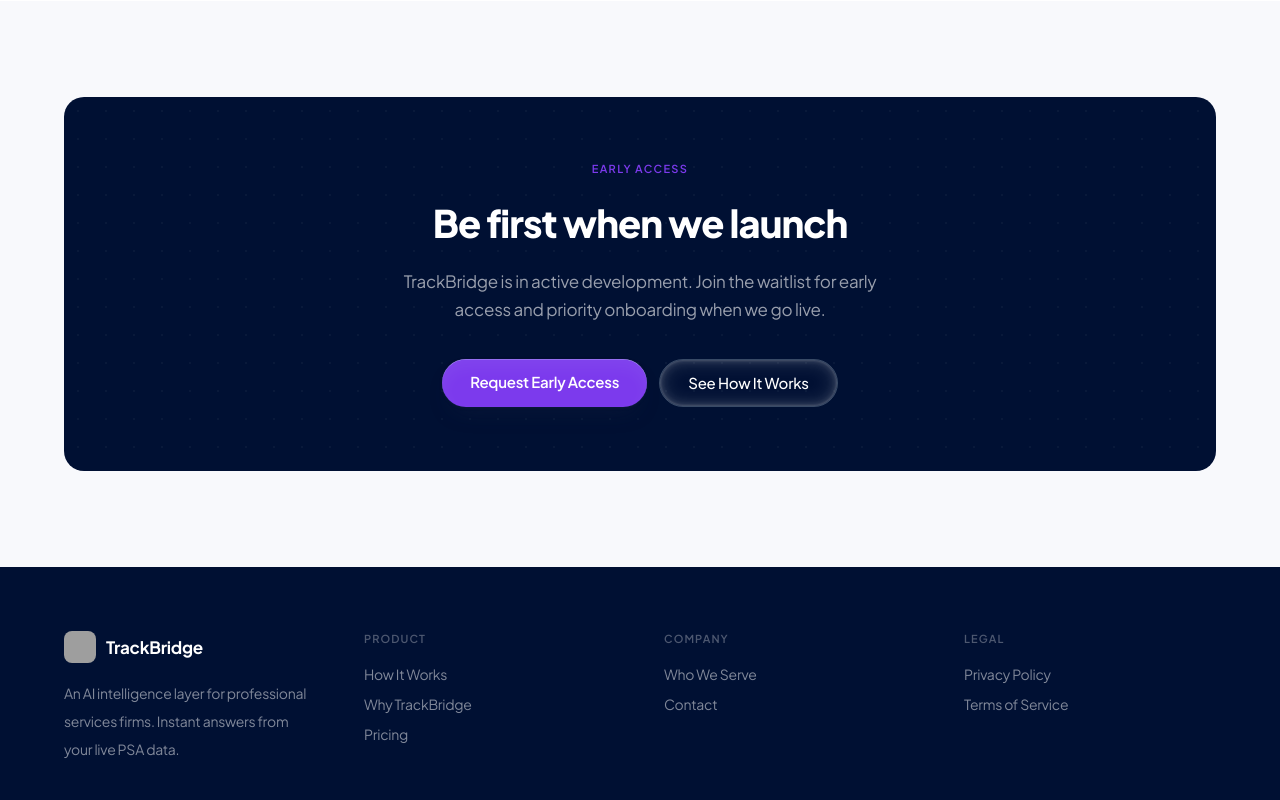
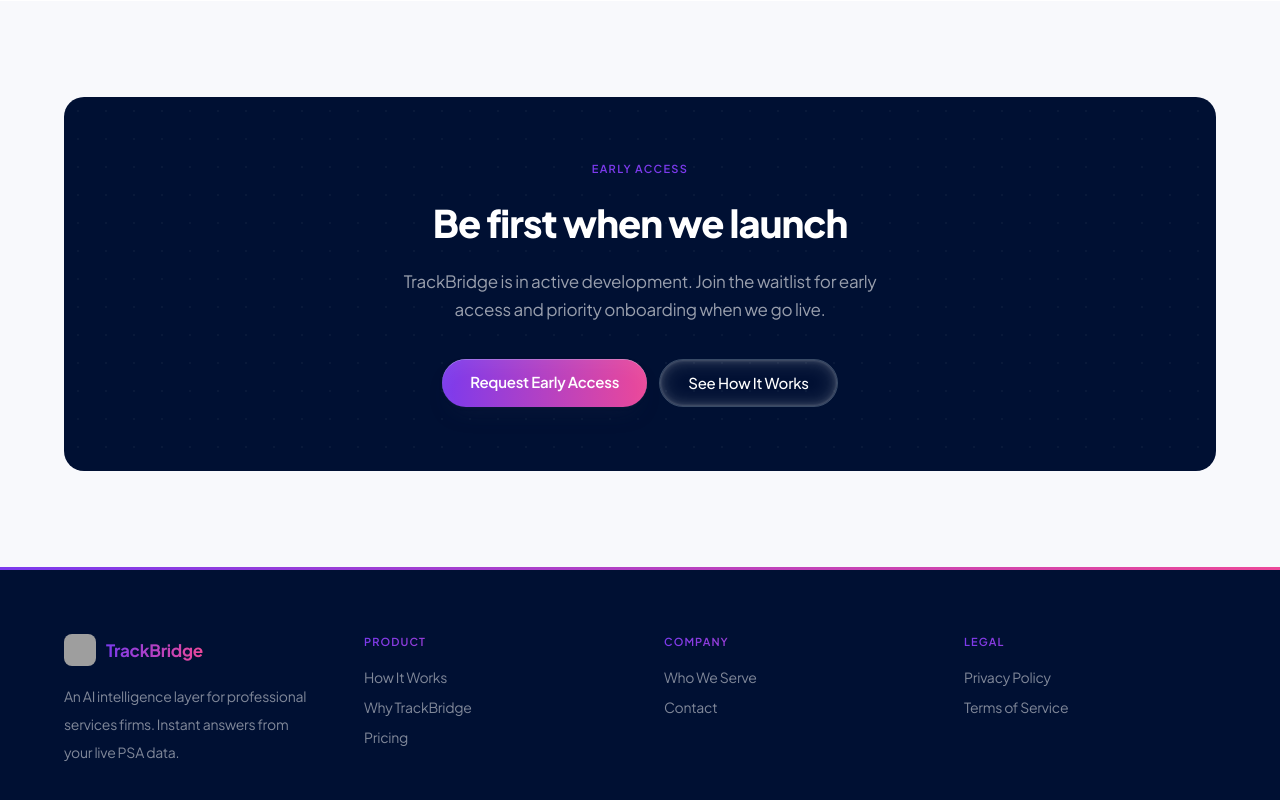
Before and after one commit to ichavops/trackbridge, a Next.js app: page / in a window 1280 px wide. Shown: the part 1986-2786 px from the top of the page. Built offline with nearby package versions, Linux system fonts and the light colour scheme; grey boxes are pictures that could not be loaded.

Commit message:
Add brand gradient styles for text and update footer headings to use gradient text

```diff
--- a/src/app/globals.css
+++ b/src/app/globals.css
@@ -107,6 +107,14 @@
     background: linear-gradient(to right, #7C3AED, #EC4899);
   }
 
+  /* Gradient text — for headings and accents */
+  .text-brand-gradient {
+    background: linear-gradient(to right, #7C3AED, #EC4899);
+    -webkit-background-clip: text;
+    -webkit-text-fill-color: transparent;
+    background-clip: text;
+  }
+
   /* ── PSA platform ticker ─────────────────────────────────── */
   .ticker-wrap {
     overflow: hidden;
--- a/src/app/page.tsx
+++ b/src/app/page.tsx
@@ -112,7 +112,7 @@
             <div className="flex flex-wrap gap-3">
               <Link
                 href="/contact"
-                className="px-7 py-3 rounded-full bg-brand text-white font-semibold text-[15px] tracking-ui shadow-cta hover:opacity-90 transition-opacity"
+                className="px-7 py-3 rounded-full bg-brand-gradient text-white font-semibold text-[15px] tracking-ui shadow-cta hover:opacity-90 transition-opacity"
               >
                 Book a Demo
               </Link>
@@ -220,7 +220,7 @@
             <div className="flex flex-wrap gap-3 justify-center">
               <Link
                 href="/contact"
-                className="px-7 py-3 rounded-full bg-brand text-white font-semibold text-[15px] tracking-ui shadow-cta hover:opacity-90 transition-opacity"
+                className="px-7 py-3 rounded-full bg-brand-gradient text-white font-semibold text-[15px] tracking-ui shadow-cta hover:opacity-90 transition-opacity"
               >
                 Request Early Access
               </Link>
--- a/src/components/layout/Footer.tsx
+++ b/src/components/layout/Footer.tsx
@@ -9,15 +9,18 @@
 
 export default function Footer() {
   return (
-    <footer className="bg-cosmos pt-16 pb-10">
-      <div className="max-w-site mx-auto px-6">
+    <footer className="bg-cosmos pb-10">
+      {/* Gradient top accent bar */}
+      <div className="h-[3px] bg-brand-gradient" />
+
+      <div className="max-w-site mx-auto px-6 pt-16">
         <div className="grid grid-cols-1 sm:grid-cols-2 lg:grid-cols-4 gap-12 mb-14">
 
           {/* Brand */}
           <div>
             <Link href="/" className="flex items-center gap-2.5 font-bold text-[17px] text-white tracking-ui w-fit mb-4">
               <LogoIcon />
-              TrackBridge
+              <span className="text-brand-gradient">TrackBridge</span>
             </Link>
             <p className="text-sm text-white/50 leading-7 max-w-[260px]">
               An AI intelligence layer for professional services firms. Instant answers from your live PSA data.
@@ -26,7 +29,7 @@
 
           {/* Product */}
           <div>
-            <h5 className="text-[11px] font-semibold uppercase tracking-[0.1em] text-white/30 mb-4">Product</h5>
+            <h5 className="text-[11px] font-semibold uppercase tracking-[0.1em] text-brand-gradient mb-4">Product</h5>
             <nav aria-label="Product links">
               <Link href="/how" className="block text-sm text-white/50 hover:text-white mb-2.5 transition-colors">How It Works</Link>
               <Link href="/why" className="block text-sm text-white/50 hover:text-white mb-2.5 transition-colors">Why TrackBridge</Link>
@@ -36,7 +39,7 @@
 
           {/* Company */}
           <div>
-            <h5 className="text-[11px] font-semibold uppercase tracking-[0.1em] text-white/30 mb-4">Company</h5>
+            <h5 className="text-[11px] font-semibold uppercase tracking-[0.1em] text-brand-gradient mb-4">Company</h5>
             <nav aria-label="Company links">
               <Link href="/who" className="block text-sm text-white/50 hover:text-white mb-2.5 transition-colors">Who We Serve</Link>
               <Link href="/contact" className="block text-sm text-white/50 hover:text-white mb-2.5 transition-colors">Contact</Link>
@@ -45,7 +48,7 @@
 
           {/* Legal */}
           <div>
-            <h5 className="text-[11px] font-semibold uppercase tracking-[0.1em] text-white/30 mb-4">Legal</h5>
+            <h5 className="text-[11px] font-semibold uppercase tracking-[0.1em] text-brand-gradient mb-4">Legal</h5>
             <nav aria-label="Legal links">
               <Link href="/privacy" className="block text-sm text-white/50 hover:text-white mb-2.5 transition-colors">Privacy Policy</Link>
               <Link href="/terms" className="block text-sm text-white/50 hover:text-white mb-2.5 transition-colors">Terms of Service</Link>
```
